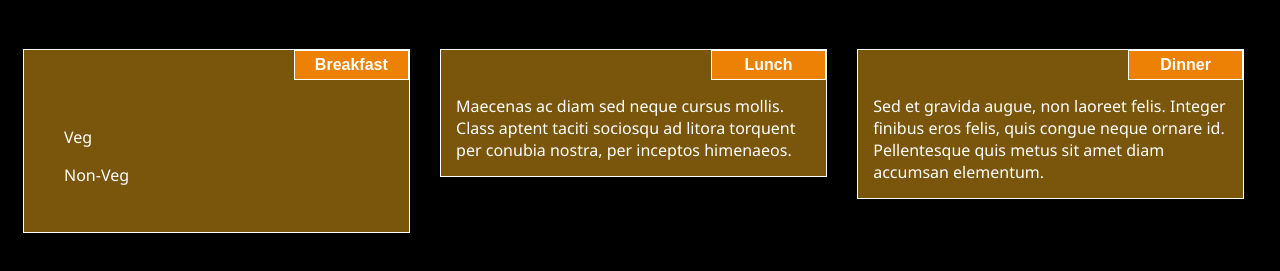
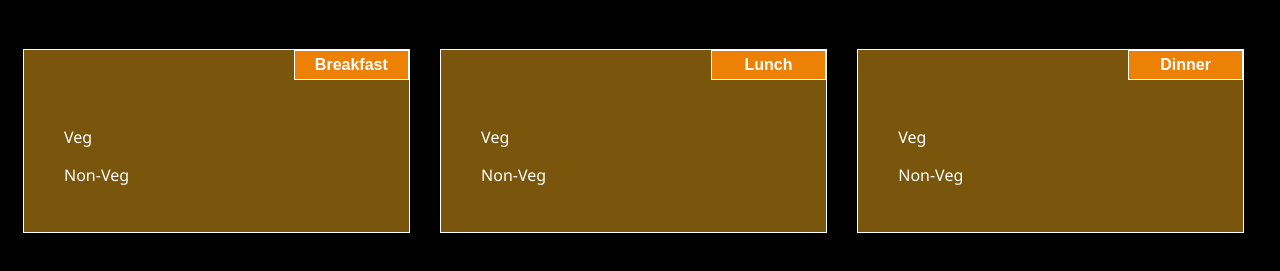
Before and after one commit to Tekwings/module-2-solution, a plain HTML site: page index.html in a window 1280 px wide. Shown: the part 61-332 px from the top of the page. Drawn offline with Linux system fonts and the light colour scheme.

Commit message:
Update index.html

```diff
--- a/index.html
+++ b/index.html
@@ -31,8 +31,10 @@
   <div class="container col-lg-4 col-md-6">
      <section>
       <div id="Lunch">Lunch</div>
-      <p>Maecenas ac diam sed neque cursus mollis.
-           Class aptent taciti sociosqu ad litora torquent per conubia nostra, per inceptos himenaeos.
+      <p>
+        <ul>Veg</ul>
+       <ul>Non-Veg</ul>
+
       </p>
     </section>
   </div>
@@ -41,8 +43,10 @@
   <div class=" container col-lg-4 col-md-12">
      <section>
       <div id="Dinner">Dinner</div>
-      <p>Sed et gravida augue, non laoreet felis.
-           Integer finibus eros felis, quis congue neque ornare id. Pellentesque quis metus sit amet diam accumsan elementum.
+      <p>
+        <ul>Veg</ul>
+       <ul>Non-Veg</ul>
+
       </p>
      </section>
   </div>
```
